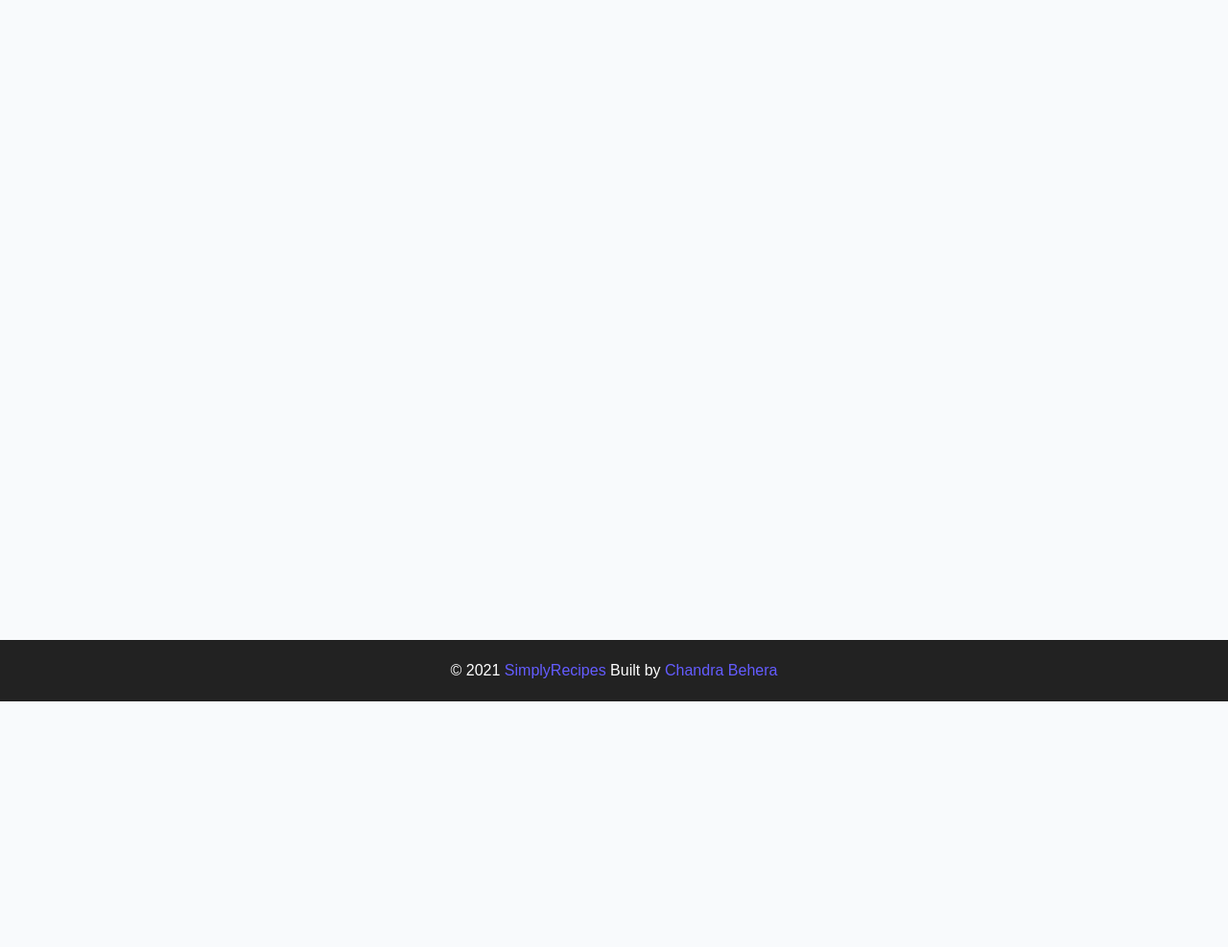
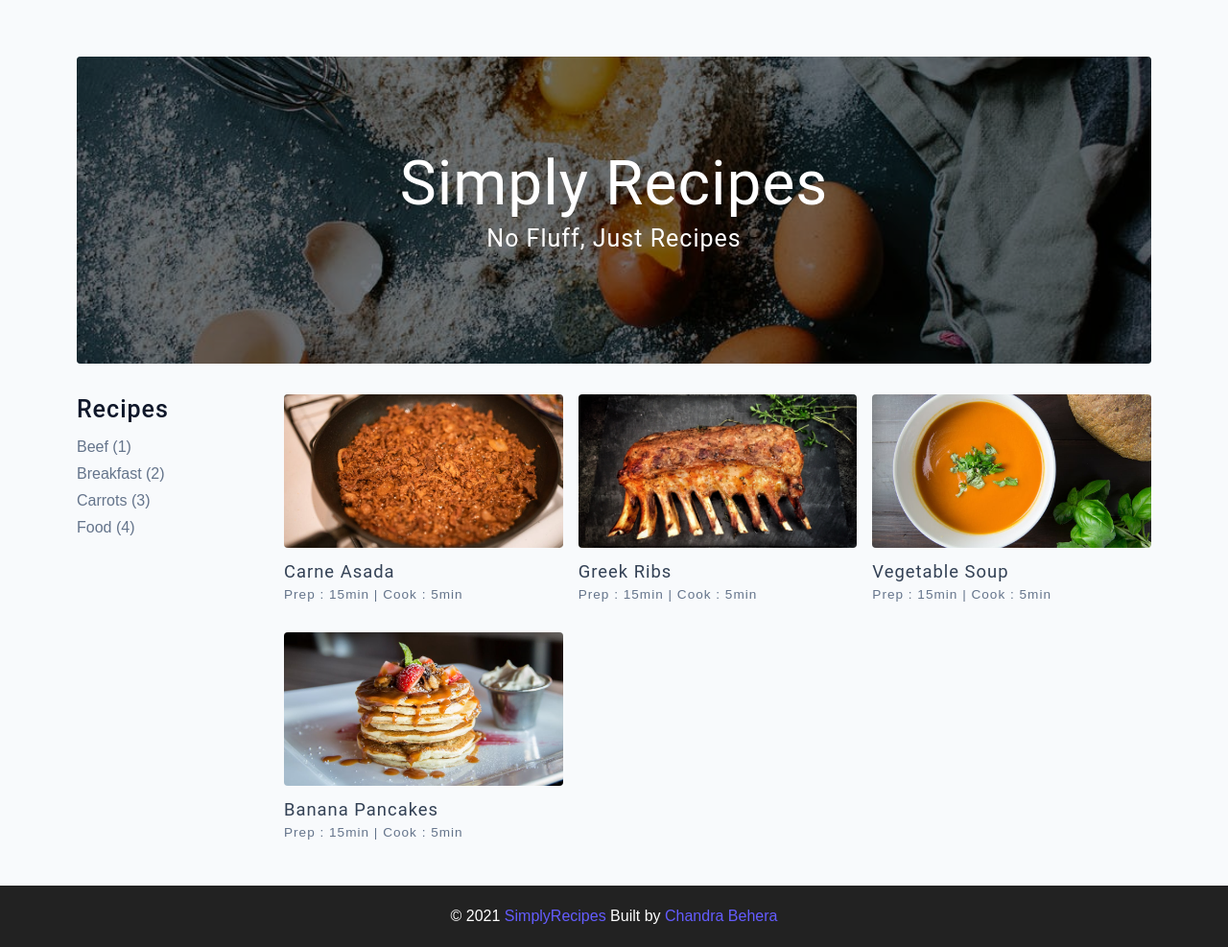
Before and after one commit to chandrabehera-io/FoodRecipesWebsite, a plain HTML site: page starter/index.html in a window 1280 px wide. Shown: the part 69-1056 px from the top of the page at 96% size. Before the commit the page ends 800 px from the top, so only its background shows below. Drawn offline with Linux system fonts and the light colour scheme.

Commit message:
updated hero image and other recipe nav bar
Added recipe section and  updated the home page with a hero image

```diff
--- a/starter/css/main.css
+++ b/starter/css/main.css
@@ -380,3 +380,137 @@ Navbar
 .page-footer a {
   color: var(--primary-500);
 }
+
+/*
+  ===============
+  Hero
+  ===============
+  */
+.hero {
+  height: 40vh;
+  position: relative;
+  margin-bottom: 2rem;
+  background: url("../assets/main.jpeg") center/cover no-repeat;
+  border-radius: var(--borderRadius);
+}
+.hero-container {
+  position: absolute;
+  top: 0;
+  left: 0;
+  width: 100%;
+  height: 100%;
+  display: flex;
+  align-items: center;
+  justify-content: center;
+  background: rgba(0, 0, 0, 0.4);
+  border-radius: var(--borderRadius);
+}
+.hero-text {
+  color: var(--white);
+  text-align: center;
+}
+@media only screen and (min-width: 768px) {
+  .hero-text h1 {
+    font-size: 4rem;
+    margin-bottom: 0;
+  }
+}
+/*
+===============
+Recipes
+===============
+*/
+
+.recipes-container {
+  display: grid;
+  gap: 2rem 1rem;
+}
+
+.recipes-list {
+  display: grid;
+  gap: 2rem 1rem;
+  padding-bottom: 3rem;
+}
+
+.tags-container {
+  order: 1;
+  display: flex;
+  flex-direction: column;
+  padding-bottom: 3rem;
+  /* background: blue; */
+}
+.tags-container h4 {
+  margin-bottom: 0.5rem;
+  font-weight: 500;
+}
+.tags-list {
+  display: grid;
+  grid-template-columns: 1fr 1fr 1fr;
+}
+.tags-list a {
+  text-transform: capitalize;
+  display: block;
+  color: var(--grey-500);
+  transition: var(--transition);
+}
+.tags-list a:hover {
+  color: var(--primary-500);
+}
+.recipe {
+  display: block;
+}
+.recipe-img {
+  height: 15rem;
+  border-radius: var(--borderRadius);
+  margin-bottom: 1rem;
+}
+.recipe h5 {
+  margin-bottom: 0;
+  margin-top: 0.25rem;
+  line-height: 1;
+  color: var(--grey-700);
+}
+.recipe p {
+  margin-bottom: 0;
+  line-height: 1;
+  color: var(--grey-500);
+  margin-top: 0.5rem;
+  letter-spacing: var(--letterSpacing);
+}
+@media screen and (min-width: 576px) {
+  .recipes-list {
+    grid-template-columns: 1fr 1fr;
+  }
+  .recipe-img {
+    height: 10rem;
+  }
+}
+@media screen and (min-width: 992px) {
+  .recipes-container {
+    grid-template-columns: 200px 1fr;
+    gap: 1rem;
+  }
+  .recipes-list {
+    grid-template-columns: 1fr 1fr;
+  }
+
+  .recipe p {
+    font-size: 0.85rem;
+  }
+  .tags-container {
+    order: 0;
+  }
+  .tags-list {
+    display: grid;
+    grid-template-columns: 1fr;
+  }
+}
+
+@media screen and (min-width: 1200px) {
+  .recipe h5 {
+    font-size: 1.15rem;
+  }
+  .recipes-list {
+    grid-template-columns: 1fr 1fr 1fr;
+  }
+}
--- a/starter/index.html
+++ b/starter/index.html
@@ -47,7 +47,80 @@
   <!--end of nav-->
 
   <!-- main -->
-    <main class="page"></main>
+    <main class="page">
+      <!-- header -->
+      <header class="hero">
+        <div class="hero-container">
+          <div class="hero-text">
+            <h1>simply recipes</h1>
+            <h4>no fluff, just recipes</h4>
+          </div>
+        </div>
+      </header>
+      <!-- end of header -->
+
+      <!--recipes container------->
+      <section class="recipes-container">
+        <!-- tag container -->
+        <div class="tags-container">
+          <h4>recipes</h4>
+          <div class="tags-list">
+            <a href="tag-template.html">Beef (1)</a>
+            <a href="tag-template.html">Breakfast (2)</a>
+            <a href="tag-template.html">Carrots (3)</a>
+            <a href="tag-template.html">Food (4)</a>
+          </div>
+        </div>
+        <!-- end of tag container -->
+        <!-- recipes container -->
+        <div class="recipes-list">
+          <!-- single recipe -->
+          <a href="single-recipe.html" class="recipe">
+            <img src="./assets/recipes/recipe-1.jpeg" class="img recipe-img" alt=""/>
+            <h5>Carne Asada</h5>
+            <p>Prep : 15min | Cook : 5min</p>
+          </a>
+          <!-- end of single recipe -->
+          <!-- single recipe -->
+          <a href="single-recipe.html" class="recipe">
+            <img
+              src="./assets/recipes/recipe-2.jpeg"
+              class="img recipe-img"
+              alt=""
+            />
+            <h5>Greek Ribs</h5>
+            <p>Prep : 15min | Cook : 5min</p>
+          </a>
+          <!-- end of single recipe -->
+          <!-- single recipe -->
+          <a href="single-recipe.html" class="recipe">
+            <img
+              src="./assets/recipes/recipe-3.jpeg"
+              class="img recipe-img"
+              alt=""
+            />
+            <h5>Vegetable Soup</h5>
+            <p>Prep : 15min | Cook : 5min</p>
+          </a>
+          <!-- end of single recipe -->
+          <!-- single recipe -->
+          <a href="single-recipe.html" class="recipe">
+            <img
+              src="./assets/recipes/recipe-4.jpeg"
+              class="img recipe-img"
+              alt=""
+            />
+            <h5>Banana Pancakes</h5>
+            <p>Prep : 15min | Cook : 5min</p>
+          </a>
+          <!-- end of single recipe -->
+        </div>
+        <!-- end of recipes container -->
+      </section>
+
+
+      <!----end of recipes container----->
+    </main>
     <!-- end of main -->
 
         <!--footer-->
```
Also changed, not shown: starter/404.html (+5 -2 lines).
